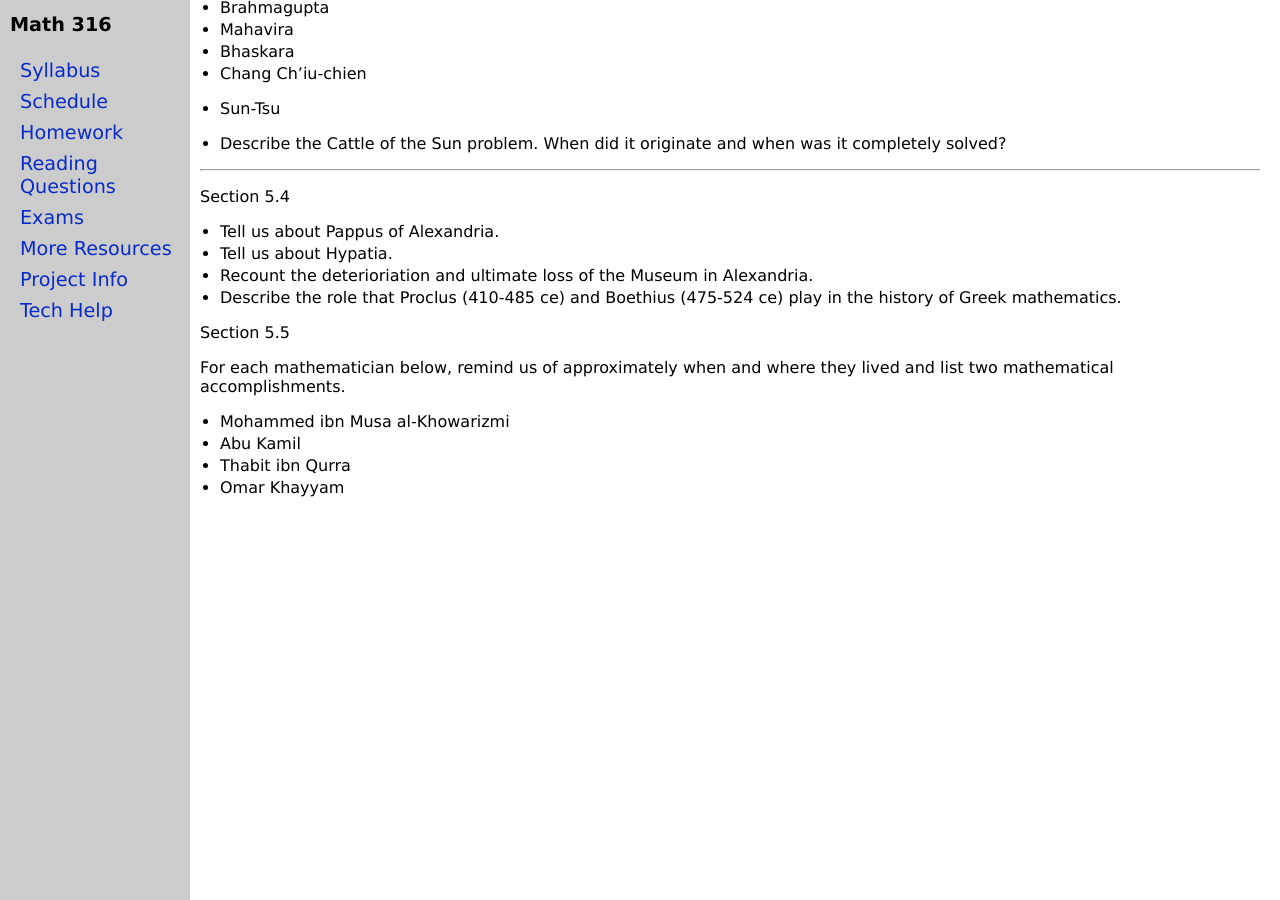
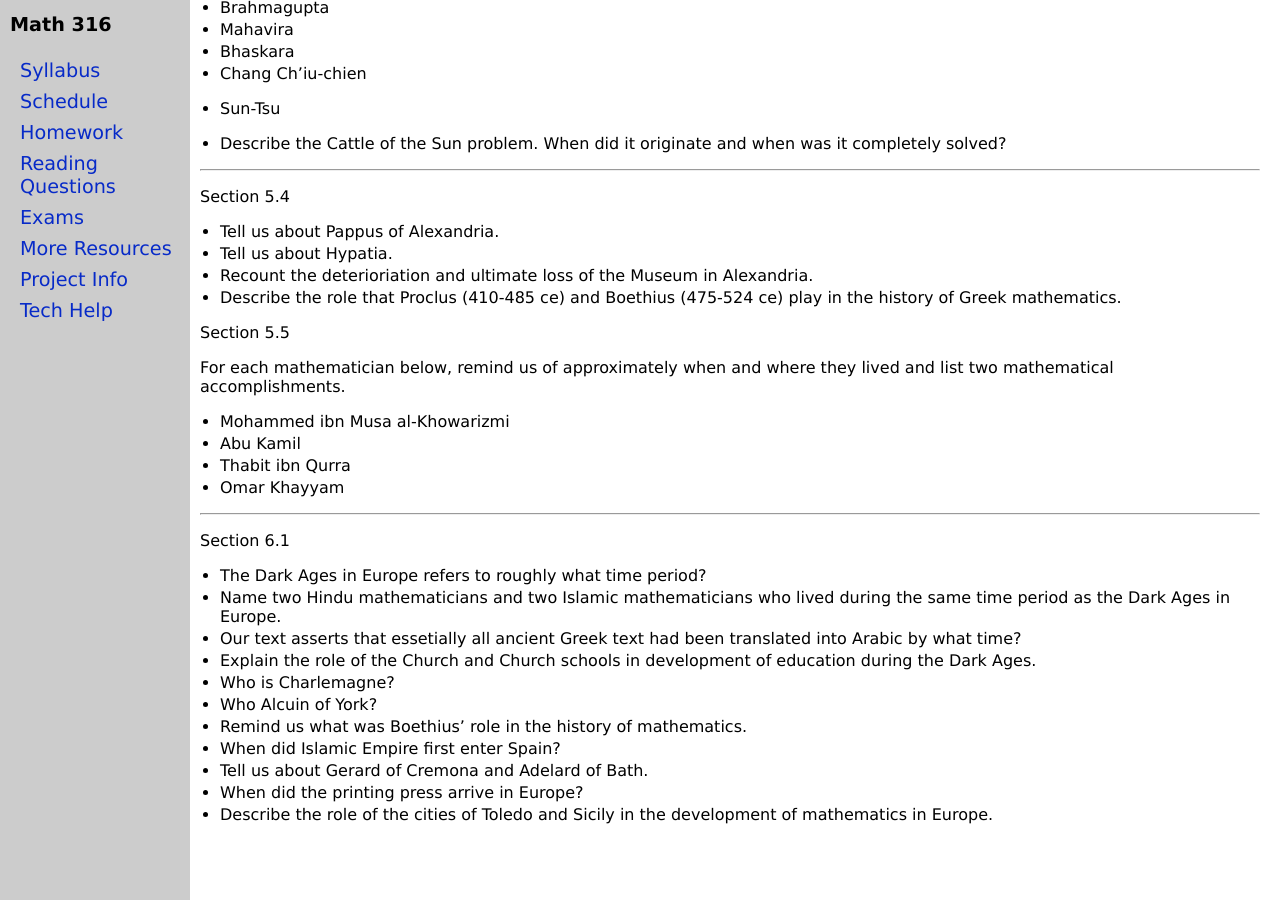
Before and after one commit to jrfaudree/HOM, a Jekyll site: the page built from rq.md, in a window 1280 px wide and 900 px high, scrolled down 4670 px. Built offline with Jekyll 4.4.1, drawn with Linux system fonts in a browser that asks for light colours.

Commit message:
Update rq.md

```diff
--- a/rq.md
+++ b/rq.md
@@ -241,4 +241,20 @@ For each mathematician below, remind us of approximately when and where they liv
 - Thabit ibn Qurra
 - Omar Khayyam
 
+________________
+
+Section 6.1
+
+- The Dark Ages in Europe refers to roughly what time period?
+- Name two Hindu mathematicians and two Islamic mathematicians who lived during the same time period as the Dark Ages in Europe.
+- Our text asserts that essetially all ancient Greek text had been translated into Arabic by what time?
+- Explain the role of the Church and Church schools in development of education during the Dark Ages.
+- Who is Charlemagne?
+- Who Alcuin of York?
+- Remind us what was Boethius' role in the history of mathematics.
+- When did Islamic Empire first enter Spain?
+- Tell us about Gerard of Cremona and Adelard of Bath.
+- When did the printing press arrive in Europe?
+- Describe the role of the cities of Toledo and Sicily in the development of mathematics in Europe.
+
 <div style="padding-bottom: 40px"></div>
```
